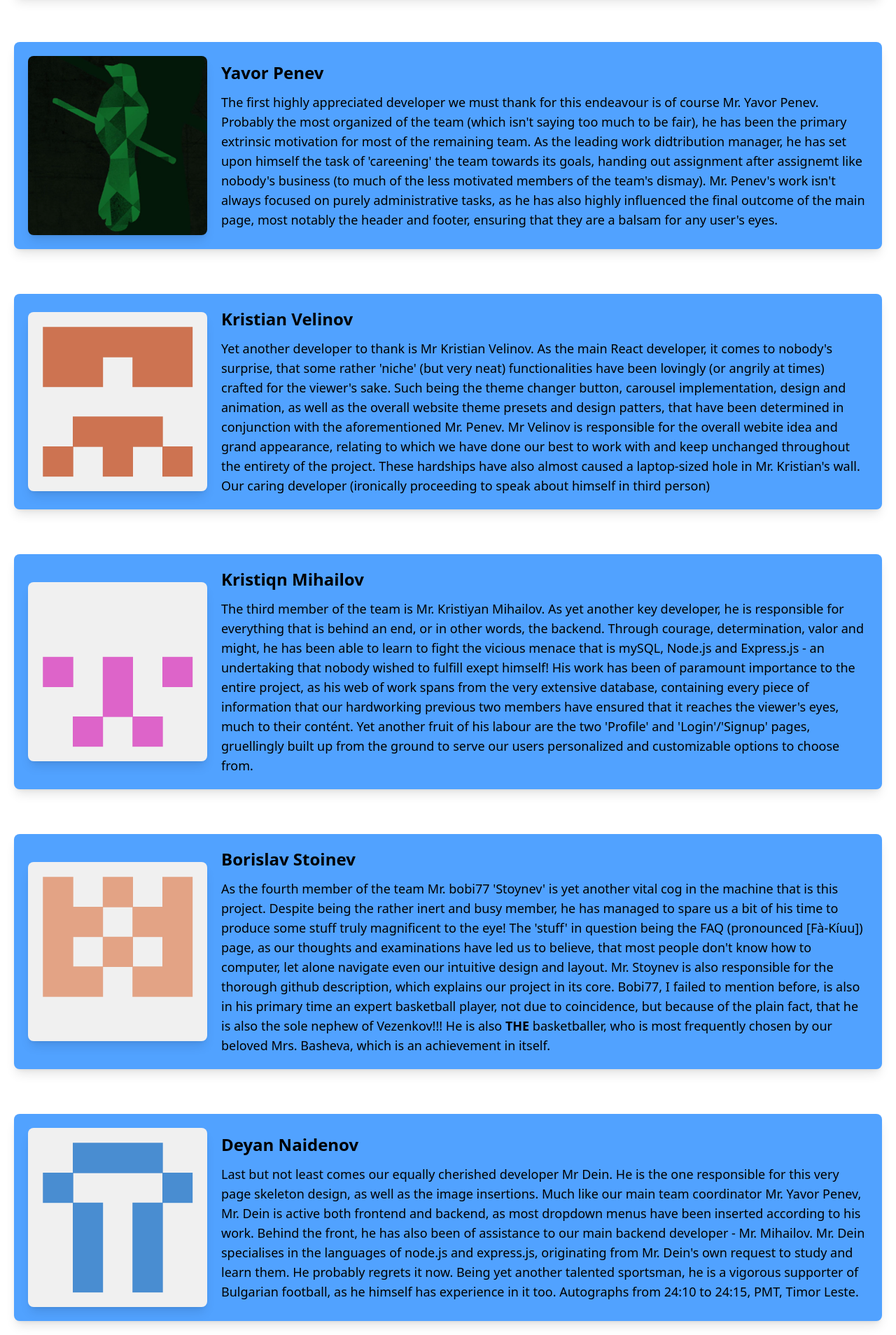
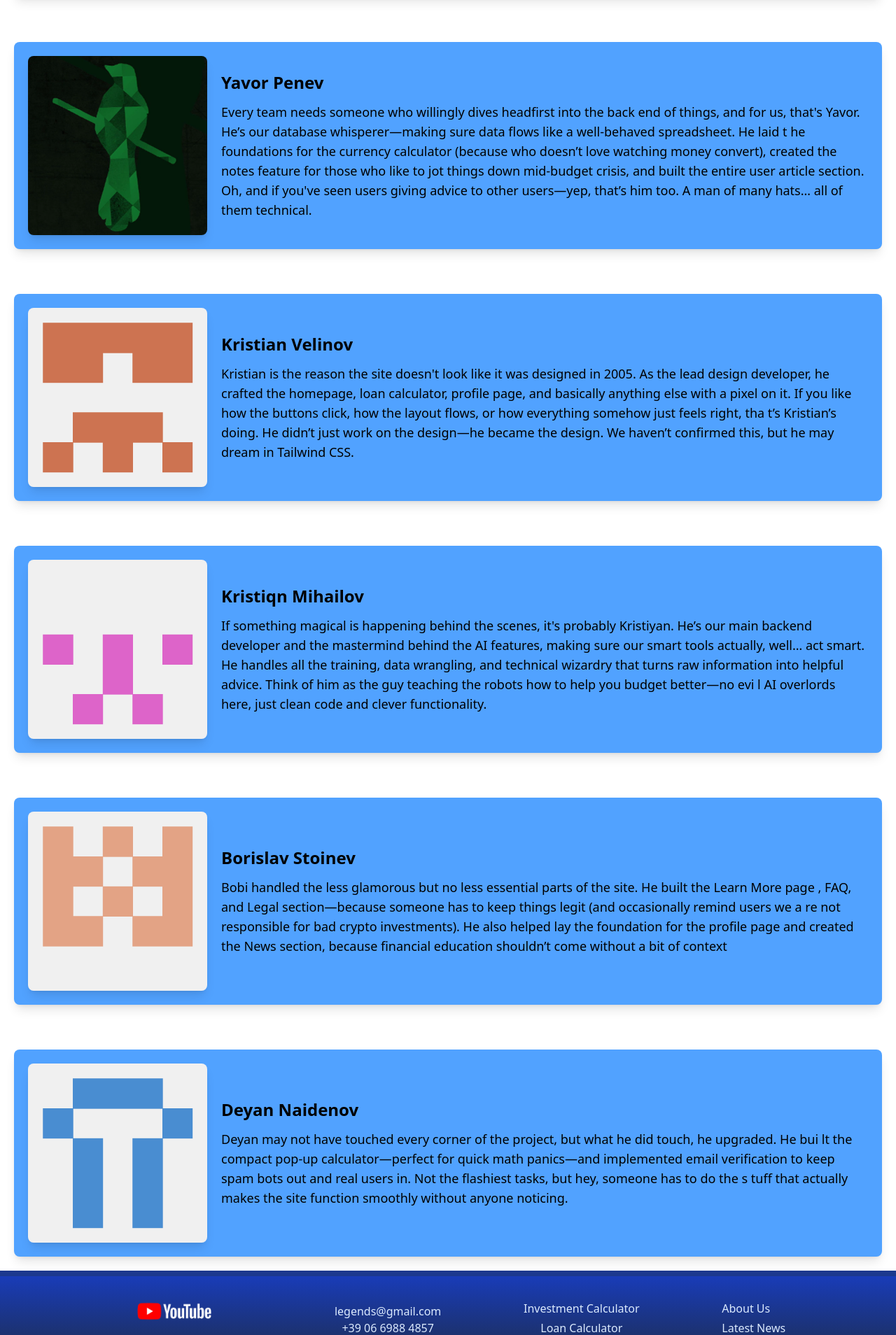
Before and after one commit to YavorPenev/TUES_FEST11_Legends, a React (Vite) app in the folder Frontend/: page /about in a window 1280 px wide. Shown: the part 620-2528 px from the top of the page at 70% size. Built offline with nearby package versions, Linux system fonts and the light colour scheme.

Commit message:
cleaned up the design everywhere and revised the faq page

```diff
--- a/Frontend/src/about.jsx
+++ b/Frontend/src/about.jsx
@@ -5,7 +5,7 @@ import Footer from './assets/footer';
 function About() {
     return (
         <>
-        <Header/>
+            <Header />
             <div className="p-5 pt-24">
                 <h1 className="text-blue-500 text-4xl font-bold mb-10 mt-10 text-center">-- About Us --</h1>
 
@@ -34,16 +34,14 @@ function About() {
                     <div className="text-left">
                         <h2 className="text-2xl font-bold mb-3">Yavor Penev</h2>
                         <p className="text-black text-lg">
-                        The first highly appreciated developer we must thank for this endeavour is of course Mr. Yavor Penev.
-                        Probably the most organized of the team (which isn't saying too much to be fair), he has been the
-                        primary extrinsic motivation for most of the remaining team. As the leading work didtribution
-                        manager, he has set upon himself the task of 'careening' the team towards its goals, handing out
-                        assignment after assignemt like nobody's business (to much of the less motivated members of the
-                        team's dismay). Mr. Penev's work isn't always
-                        focused on purely administrative tasks, as he has also highly influenced the final outcome of the
-                        main page, most notably the header and footer, ensuring that they are a balsam for any user's eyes.
+                            Every team needs someone who willingly dives headfirst into the back end of things, and for us, that's
+                             Yavor. He’s our database whisperer—making sure data flows like a well-behaved spreadsheet. He laid t
+                             he foundations for the currency calculator (because who doesn’t love watching money convert), created
+                             the notes feature for those who like to jot things down mid-budget crisis, and built the entire user
+                             article section. Oh, and if you've seen users giving advice to other users—yep, that’s him too. A man
+                              of many hats… all of them technical.
+                        </p>
 
-                    </p>
                     </div>
                 </div>
 
@@ -57,16 +55,13 @@ function About() {
                     <div className="text-left">
                         <h2 className="text-2xl font-bold mb-3">Kristian Velinov</h2>
                         <p className="text-black text-lg">
-                    Yet another developer to thank is Mr Kristian Velinov. As the main React developer, it comes to
-                        nobody's surprise, that some rather 'niche' (but very neat) functionalities have been lovingly (or
-                        angrily at times) crafted for the viewer's sake. Such being the theme changer button, carousel
-                        implementation, design and animation, as well as the overall website theme presets and design
-                        patters, that have been determined in conjunction with the aforementioned Mr. Penev. Mr Velinov is
-                        responsible for the overall webite idea and grand appearance, relating to which we have done our
-                        best to work with and keep unchanged throughout the entirety of the project.  These hardships have also almost caused a
-                        laptop-sized hole in Mr. Kristian's wall. Our caring developer (ironically proceeding to speak about
-                        himself in third person)
+                        Kristian is the reason the site doesn't look like it was designed in 2005. As the lead design developer,
+                         he crafted the homepage, loan calculator, profile page, and basically anything else with a pixel on it.
+                         If you like how the buttons click, how the layout flows, or how everything somehow just feels right, tha
+                         t’s Kristian’s doing. He didn’t just work on the design—he became the design. We haven’t confirmed this,
+                          but he may dream in Tailwind CSS.
                         </p>
+
                     </div>
                 </div>
 
@@ -80,16 +75,11 @@ function About() {
                     <div className="text-left">
                         <h2 className="text-2xl font-bold mb-3">Kristiqn Mihailov</h2>
                         <p className="text-black text-lg">
-                    The third member of the team is Mr. Kristiyan Mihailov. As yet another key developer, he is
-                        responsible for everything that is behind an end, or in other words, the backend. Through courage,
-                        determination, valor and might, he has been able to learn to fight the vicious menace that is mySQL,
-                        Node.js and Express.js - an undertaking that nobody wished to fulfill exept himself! His work has
-                        been of paramount importance to the entire project, as his web of work spans from the very extensive
-                        database, containing every piece of information that our hardworking previous two members have
-                        ensured that it reaches the viewer's eyes, much to their contént. Yet another fruit of his labour
-                        are
-                        the two 'Profile' and 'Login'/'Signup' pages, gruellingly built up from the ground to serve our
-                        users personalized and customizable options to choose from.
+                        If something magical is happening behind the scenes, it's probably Kristiyan. He’s our main backend
+                        developer and the mastermind behind the AI features, making sure our smart tools actually, well… act
+                         smart. He handles all the training, data wrangling, and technical wizardry that turns raw information
+                          into helpful advice. Think of him as the guy teaching the robots how to help you budget better—no evi
+                          l AI overlords here, just clean code and clever functionality.
                         </p>
                     </div>
                 </div>
@@ -104,16 +94,10 @@ function About() {
                     <div className="text-left">
                         <h2 className="text-2xl font-bold mb-3">Borislav Stoinev</h2>
                         <p className="text-black text-lg">
-                    As the fourth member of the team Mr. bobi77 'Stoynev' is yet another vital cog in the machine that is
-                        this project. Despite being the rather inert and busy member, he has managed to spare us a bit of
-                        his time to produce some stuff truly magnificent to the eye! The 'stuff' in question being the FAQ
-                        (pronounced [Fà-Kíuu]) page, as our thoughts and examinations have led us to believe, that most
-                        people don't know how to computer, let alone navigate even our intuitive design and layout. Mr.
-                        Stoynev is also responsible for the thorough github description, which explains our project in its
-                        core. Bobi77, I failed to mention before, is also in his primary time an expert basketball player,
-                        not due to coincidence, but because of the plain fact, that he is also the sole nephew of
-                        Vezenkov!!! He is also <b>THE</b> basketballer, who is most frequently chosen by our beloved Mrs.
-                        Basheva, which is an achievement in itself.
+                        Bobi handled the less glamorous but no less essential parts of the site. He built the Learn More page
+                        , FAQ, and Legal section—because someone has to keep things legit (and occasionally remind users we a
+                        re not responsible for bad crypto investments). He also helped lay the foundation for the profile page
+                         and created the News section, because financial education shouldn’t come without a bit of context
                         </p>
                     </div>
                 </div>
@@ -128,19 +112,15 @@ function About() {
                     <div className="text-left">
                         <h2 className="text-2xl font-bold mb-3">Deyan Naidenov</h2>
                         <p className="text-black text-lg">
-                    Last but not least comes our equally cherished developer Mr Dein. He is the one responsible for this
-                        very page skeleton design, as well as the image insertions. Much like our main team coordinator Mr.
-                        Yavor Penev, Mr. Dein is active both frontend and backend, as most dropdown menus have been inserted
-                        according to his work. Behind the front, he has also been of assistance to our main backend
-                        developer - Mr. Mihailov. Mr. Dein specialises in the languages of node.js and express.js,
-                        originating from Mr. Dein's own request to study and learn them. He probably regrets it now. Being
-                        yet another talented sportsman, he is a vigorous supporter of Bulgarian football, as he himself has
-                        experience in it too. Autographs from 24:10 to 24:15, PMT, Timor Leste.
+                        Deyan may not have touched every corner of the project, but what he did touch, he upgraded. He bui
+                        lt the compact pop-up calculator—perfect for quick math panics—and implemented email verification
+                        to keep spam bots out and real users in. Not the flashiest tasks, but hey, someone has to do the s
+                        tuff that actually makes the site function smoothly without anyone noticing.
                         </p>
                     </div>
                 </div>
             </div>
-        <Footer/>
+            <Footer />
         </>
     );
 }
--- a/Frontend/src/assets/footer.jsx
+++ b/Frontend/src/assets/footer.jsx
@@ -3,7 +3,7 @@ import { Link } from "react-router";
 
 function Footer() {
   return (
-    <footer className="flex bg-blue-800 bg-gradient-to-b from-transparent to-gray-800 text-blue-100 p-5 justify-evenly flex-wrap items-center border-t-8 border-t-blue-900">
+    <footer className="flex bg-blue-800 bg-gradient-to-b from-transparent to-gray-800 text-blue-100 p-5 justify-evenly flex-wrap items-center border-t-8 border-t-blue-900 w-full">
       <div className="flex-col flex-nowrap justify-evenly gap-2 items-center justify-items-center">
         <a
           href="https://www.youtube.com/watch?v=MpxpUVjfFaE"
--- a/Frontend/src/loancalc.jsx
+++ b/Frontend/src/loancalc.jsx
@@ -40,7 +40,7 @@ function LoanCalc() {
     <>
 
       <Header />
-      <div className='absolute left-[2%] top-[30.5%]  w-[28%] h-96 bg-blue-800 bg-opacity-90 text-blue-900 p-6 rounded-2xl shadow-lg '>
+      <div className='absolute left-[2%] top-[42.5%]  w-[28%] min-h-max bg-blue-800 bg-opacity-90 text-blue-900 p-6 rounded-2xl shadow-lg '>
         <div className='  bg-white rounded-2xl p-4'>
           <h2 className='text-xl font-bold mb-1'>How this calculator works:</h2>
           <p className=' leading-relaxed -mb-2'>
```
Also changed, not shown: Frontend/src/InvestAI.jsx (+40 -29 lines), Frontend/src/adviceAI.jsx (+16 -12 lines), 2 other files (tests, documents, lock files or other folders). Lines whose indentation alone changed are shown as unchanged.
